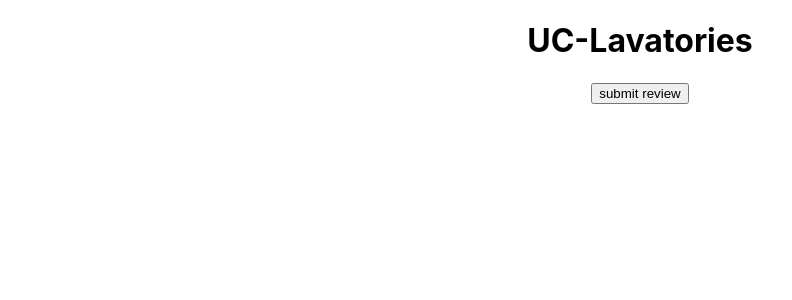
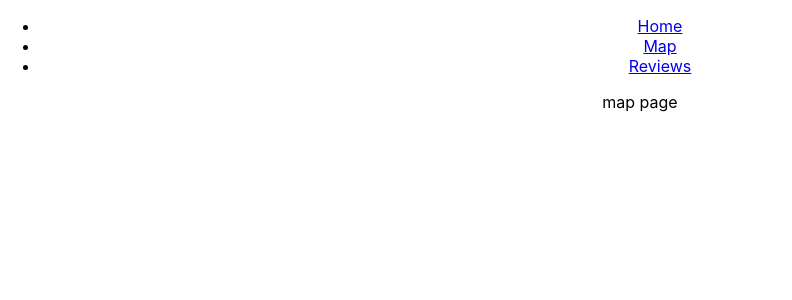
Before and after one commit to jameszhang-cs/UC-LAvatory, a React (Create React App) app in the folder uc-lavatory/: page /map in a window 1280 px wide. Shown: the top 300 px of the page, without its empty margins (0-792 px from the left). Built offline with nearby package versions, Linux system fonts and the light colour scheme.

Commit message:
Added some basic navigation pages, moved what was in App.js into Homepage.js. Maps.js and Reviews.js is tentative, and is only intended to be used as a placeholder until it is locked in what our intentions are for pages.

```diff
--- a/uc-lavatory/package.json
+++ b/uc-lavatory/package.json
@@ -8,6 +8,7 @@
     "@testing-library/user-event": "^13.5.0",
     "react": "^18.2.0",
     "react-dom": "^18.2.0",
+    "react-router-dom": "^6.4.3",
     "react-scripts": "^5.0.1",
     "reactjs-popup": "^2.0.5",
     "web-vitals": "^2.1.4"
--- a/uc-lavatory/src/App.js
+++ b/uc-lavatory/src/App.js
@@ -1,20 +1,17 @@
 import './App.css';
-import Popup from './components/Popup';
-import { useState } from 'react'
+import AppRouter from './components/AppRouter';
 
 function App() {
-  const [buttonPopup, setButtonPopup] = useState(false);
   return (
     <div className="App">
-      <main>
-        <h1>UC-Lavatories</h1>
-        <button onClick={() => setButtonPopup(true)}>submit review</button>
-      </main>
+      <ul id ='nav-list'>
+        <li><a href = "http://localhost:3000/"> Home</a></li>
+        <li><a href = "http://localhost:3000/map"> Map</a></li>
+        <li><a href = "http://localhost:3000/reviews"> Reviews</a></li>
+      </ul>
+      <AppRouter />
 
-      <Popup trigger={buttonPopup} setTrigger={setButtonPopup}>
-          <h3>My popup</h3>
-          <p>placeholder, will be a form here soon</p>
-      </Popup>
+
     </div>
   );
 }
--- /dev/null
+++ b/uc-lavatory/src/components/AppRouter.js
@@ -0,0 +1,27 @@
+import React from 'react'
+import { BrowserRouter, Routes, Route } from "react-router-dom"
+
+import HomePage from '../pages/Homepage.js'
+import Map from '../pages/Map'
+import Reviews from '../pages/Reviews'
+
+function AppRouter() {
+    return (
+        <BrowserRouter>
+            <Routes>
+                <Route path = "/" element = {
+                    <HomePage />
+                } />
+                <Route path = "/map" element = {
+                    <Map />
+                } />
+                <Route path = "/reviews" element = {
+                    <Reviews />
+                } />
+            </Routes>
+
+        </BrowserRouter>
+    )
+}
+
+export default AppRouter
--- /dev/null
+++ b/uc-lavatory/src/pages/Homepage.js
@@ -0,0 +1,21 @@
+import React from 'react';
+import Popup from '../components/Popup';
+import { useState } from 'react'
+
+const HomePage = () => {
+    const [buttonPopup, setButtonPopup] = useState(false);
+    return (
+            <div>
+            <main>
+                <h1>UC-Lavatories</h1>
+                <button onClick={() => setButtonPopup(true)}>submit review</button>
+            </main>
+            <Popup trigger={buttonPopup} setTrigger={setButtonPopup}>
+                <h3>My popup</h3>
+                <p>placeholder, will be a form here soon</p>
+            </Popup>
+        </div>
+    );
+}
+
+export default HomePage;
--- /dev/null
+++ b/uc-lavatory/src/pages/Map.js
@@ -0,0 +1,11 @@
+import React from 'react';
+
+const Map = () => {
+    return (
+        <div>
+            <p>map page</p>
+        </div>
+    );
+}
+
+export default Map;
--- /dev/null
+++ b/uc-lavatory/src/pages/Reviews.js
@@ -0,0 +1,11 @@
+import React from 'react';
+
+const Reviews = () => {
+    return (
+        <div>
+            <p>review page</p>
+        </div>
+    );
+}
+
+export default Reviews;
```
Also changed, not shown: 1 other file (tests, documents, lock files or other folders).
